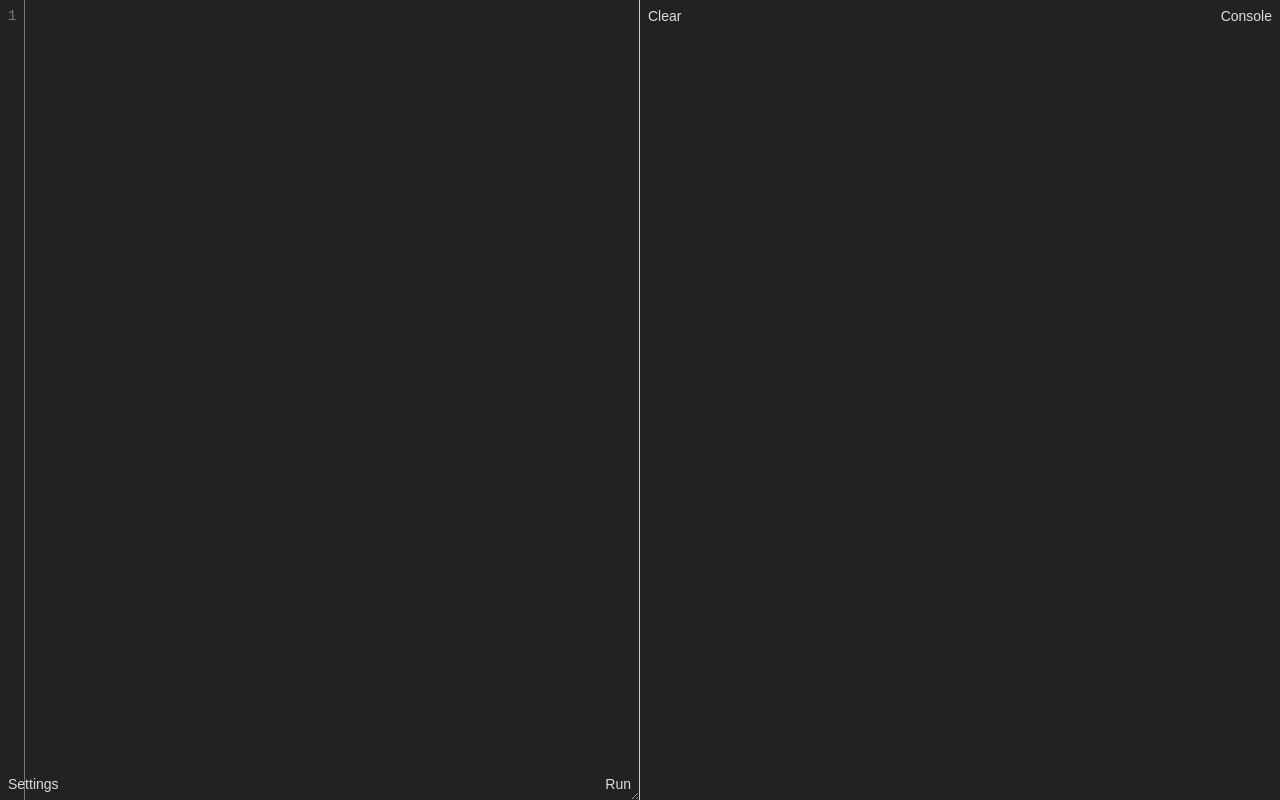
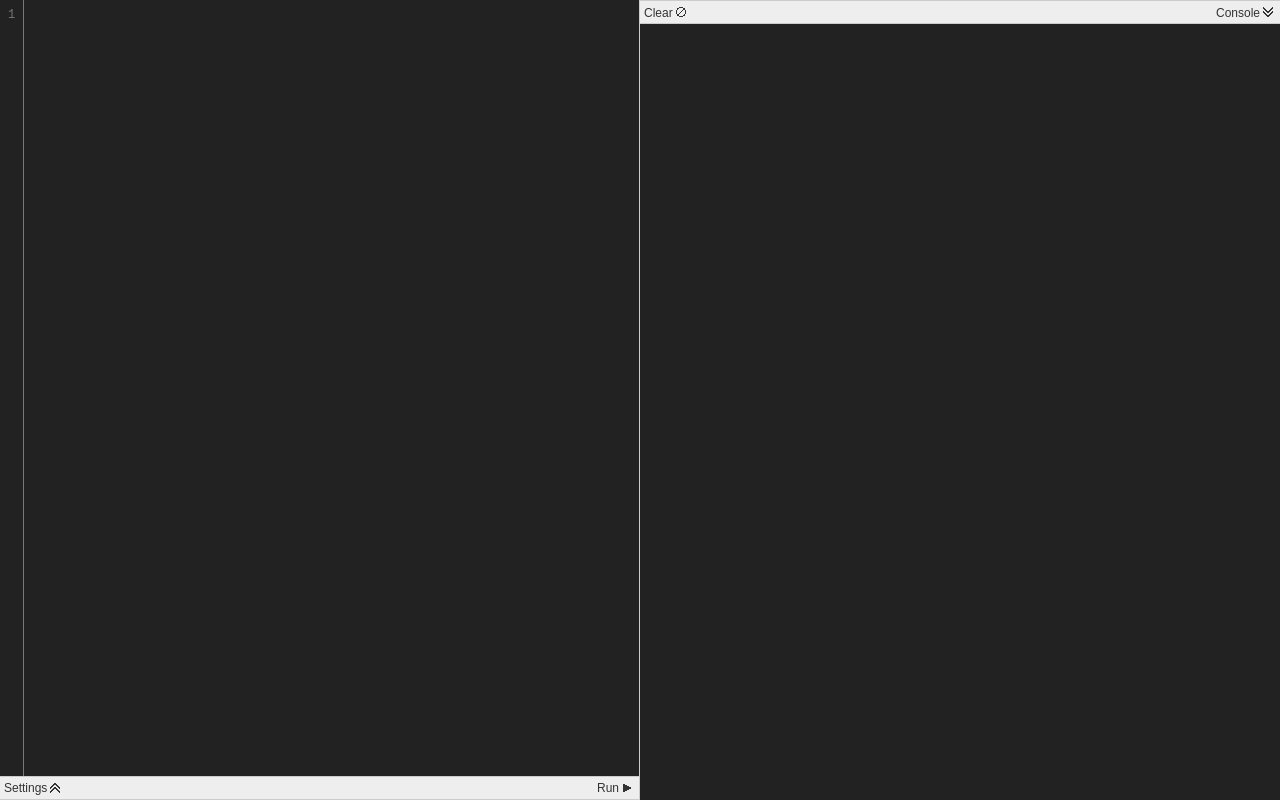
Before and after one commit to JakeSidSmith/jsdoodle, a plain HTML site: page index.html in a window 1280 px wide. Both pictures are taken after a click on the element "Console". Drawn offline with nearby package versions, Linux system fonts and the light colour scheme; files that its build step writes are made by us from their sources.

Commit message:
Control bars & icons

```diff
--- a/index.html
+++ b/index.html
@@ -20,9 +20,17 @@
         </div>
       </div>
 
-      <div class="settings">
-        <div id="settings-button" class="settings-button" title="Configure settings">Settings</div>
-        <div id="run-button" class="run-button" title="Execute your script">Run</div>
+      <div class="settings-container">
+        <div class="control-bar">
+          <div id="settings-button" class="settings-button btn pull-left" title="Configure settings">
+            Settings
+            <span class="icon toggle"></span>
+          </div>
+          <div id="run-button" class="run-button btn pull-right" title="Execute your script">
+            Run
+            <span class="icon run"></span>
+          </div>
+        </div>
       </div>
     </div>
 
@@ -31,11 +39,17 @@
 
       <div id="console-container" class="console-container">
         <div id="console" class="console"></div>
-        <div id="console-toggle" class="console-toggle" title="View console">
-          <span id="errors" class="errors"></span>
-          Console
+        <div class="control-bar">
+          <div id="clear-console" class="clear-console btn pull-left">
+            Clear
+            <span class="icon clear"></span>
+          </div>
+          <div id="console-toggle" class="console-toggle btn pull-right" title="View console">
+            <span id="errors" class="errors"></span>
+            Console
+            <span class="icon toggle"></span>
+          </div>
         </div>
-        <div id="clear-console" class="clear-console">Clear</div>
       </div>
     </div>
 
--- a/less/style.less
+++ b/less/style.less
@@ -1,18 +1,22 @@
 // out:../css/style.css, compress:true
 
-@White: #FFFFFF;
+@White: #FFF;
 @FontColor: #333;
 @EditorFontColor: #DDD;
 @EditorBackground: #222;
 @LineNumberColor: #777;
 @BorderColor: #CCC;
+@ControlBarColor: #EEE;
 
 @InfoBlue: #5599ee;
 @WarnOrange: #EEAA55;
 @ErrorRed: #EE5555;
 
+@BaseFontSize: 14px;
+@MonoFontSize: 12px;
 @ConsoleHeight: 100%;
 @PaddingSize: 8px;
+@ControlBarHeight: 24px;
 
 .transition(@value) {
   -webkit-transition: @value;
@@ -34,7 +38,7 @@ html, body {
   height: 100%;
   overflow: hidden;
   font-family: arial, helvetica, sans-serif;
-  font-size: 14px;
+  font-size: @BaseFontSize;
   color: @FontColor;
 }
 
@@ -42,6 +46,66 @@ html, body {
   position: absolute;
   width: 100%;
   height: 100%;
+}
+
+.control-bar {
+  position: absolute;
+  width: 100%;
+  height: @ControlBarHeight;
+  background-color: @ControlBarColor;
+  border-top: 1px solid @BorderColor;
+  border-bottom: 1px solid @BorderColor;
+  left: 0;
+  top: -@ControlBarHeight;
+  font-family: arial, helvetica, sans-serif;
+  color: @FontColor;
+  font-size: @MonoFontSize;
+
+  .btn {
+    padding: @PaddingSize / 2;
+    cursor: pointer;
+  }
+
+  .console-toggle {
+    .errors {
+      color: @ErrorRed;
+    }
+  }
+
+  .icon {
+    float: right;
+    display: block;
+    width: 16px;
+    height: 16px;
+    background-size: auto auto;
+    background-repeat: no-repeat;
+    background-position: 50% 50%;
+    margin-top: -1px;
+
+    &.toggle {
+      background-image: url(../img/icon-toggle-up.png);
+    }
+
+    &.run {
+      background-image: url(../img/icon-run.png);
+    }
+
+    &.clear {
+      background-image: url(../img/icon-clear.png);
+    }
+  }
+}
+
+.settings-active, .console-active {
+  .control-bar {
+    top: 0;
+
+    .icon {
+      &.toggle {
+        background-image: url(../img/icon-toggle-down.png);
+      }
+    }
+  }
 }
 
 .container {
@@ -81,7 +145,7 @@ html, body {
 
 .editor-text {
   font-family: monospace, monospaced;
-  font-size: 14px;
+  font-size: @MonoFontSize;
 }
 
 .editor {
@@ -97,55 +161,6 @@ html, body {
   min-width: 100%;
   min-height: 100%;
   padding-bottom: @PaddingSize * 4;
-}
-
-.editor-container {
-
-  .settings {
-    position: absolute;
-    width: 100%;
-    height: 100%;
-    top: 100%;
-    left: 0;
-    padding: @PaddingSize;
-    padding-top: @PaddingSize * 4;
-    background-color: @White;
-    .transition(ease-in-out 0.2s top);
-
-    .settings-run {
-      position: absolute;
-      top: -@PaddingSize * 4;
-      padding: @PaddingSize;
-      color: @EditorFontColor;
-    }
-
-    .settings-button {
-      .settings-run;
-      left: 0;
-    }
-
-    .run-button {
-      .settings-run;
-      right: 0;
-    }
-  }
-
-  &.settings-active {
-    .settings {
-      top: 0;
-    }
-
-    .settings-run {
-      top: 0;
-      color: @FontColor;
-    }
-
-    .settings-button,
-    .run-button {
-      .settings-run;
-    }
-  }
-
 }
 
 .iframe {
@@ -167,7 +182,7 @@ html, body {
     padding-top: @PaddingSize * 4;
     overflow: visible;
     font-family: monospace, monospaced;
-    font-size: 14px;
+    font-size: @MonoFontSize;
     line-height: 16px;
     .transition(ease-in-out 0.2s top);
 
@@ -176,20 +191,6 @@ html, body {
       width: 100%;
       height: 100%;
       overflow: auto;
-    }
-
-    .console-toggle {
-      position: absolute;
-      bottom: @ConsoleHeight;
-      top: -@PaddingSize * 4;
-      right: 0;
-      padding: @PaddingSize;
-      color: @FontColor;
-      font-family: arial, helvetica, sans-serif;
-
-      .errors {
-        color: @ErrorRed;
-      }
     }
 
     p {
@@ -226,23 +227,30 @@ html, body {
   &.console-active {
     .console-container {
       top: 0;
-
-      .console-toggle {
-        top: 0;
-        color: @EditorFontColor;
-      }
     }
   }
 
 }
 
-.clear-console {
-  position: absolute;
-  padding: @PaddingSize;
-  top: 0;
-  left: 0;
-  font-family: arial, helvetica, sans-serif;
-  color: @EditorFontColor;
+.editor-container {
+
+  .settings-container {
+    position: absolute;
+    width: 100%;
+    height: 100%;
+    top: 100%;
+    left: 0;
+    padding: @PaddingSize;
+    padding-top: @PaddingSize * 4;
+    background-color: @White;
+    .transition(ease-in-out 0.2s top);
+  }
+
+  &.settings-active {
+    .settings-container {
+      top: 0;
+    }
+  }
 }
 
 .line-numbers-container {
@@ -264,8 +272,6 @@ html, body {
     }
   }
 }
-
-
 
 @media all and (min-width: 768px) {
 
@@ -289,3 +295,11 @@ html, body {
   }
 
 }
+
+.pull-left {
+  float: left !important;
+}
+
+.pull-right {
+  float: right !important;
+}
```
Also changed, not shown: img/icon-clear.png (added), img/icon-run.png (added), img/icon-toggle-down.png (added), img/icon-toggle-up.png (added).
